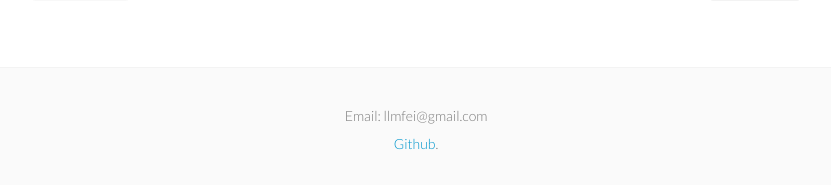
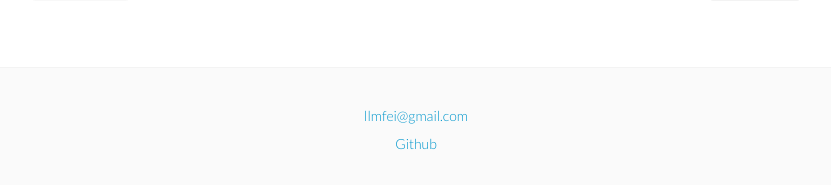
Before and after one commit to flyingsky/flyingsky.github.io, a Jekyll site: the page built from index.html, in a window 1280 px wide. Shown: the part 975-1160 px from the top of the page, without its empty margins (224-1055 px from the left). Built offline with Jekyll 4.4.1, drawn with Linux system fonts in a browser that asks for light colours; the list of posts is cut into pages by our own code; part of the change alters nothing that is shown.

```diff
--- a/_includes/footer.html
+++ b/_includes/footer.html
@@ -2,8 +2,8 @@
   <div class="p2 wrap">
     <div class="measure mt1 center">
       <small>
-        Email: llmfei@gmail.com <br>
-	<a href="https://github.com/flyingsky/flyingsky.github.io">Github</a>.
+        <a href="mailto:llmfei@gmail.com">llmfei@gmail.com</a> <br>
+	<a href="https://github.com/flyingsky/flyingsky.github.io">Github</a>
       </small>
     </div>
   </div>
```
Also changed, not shown: README.md.
